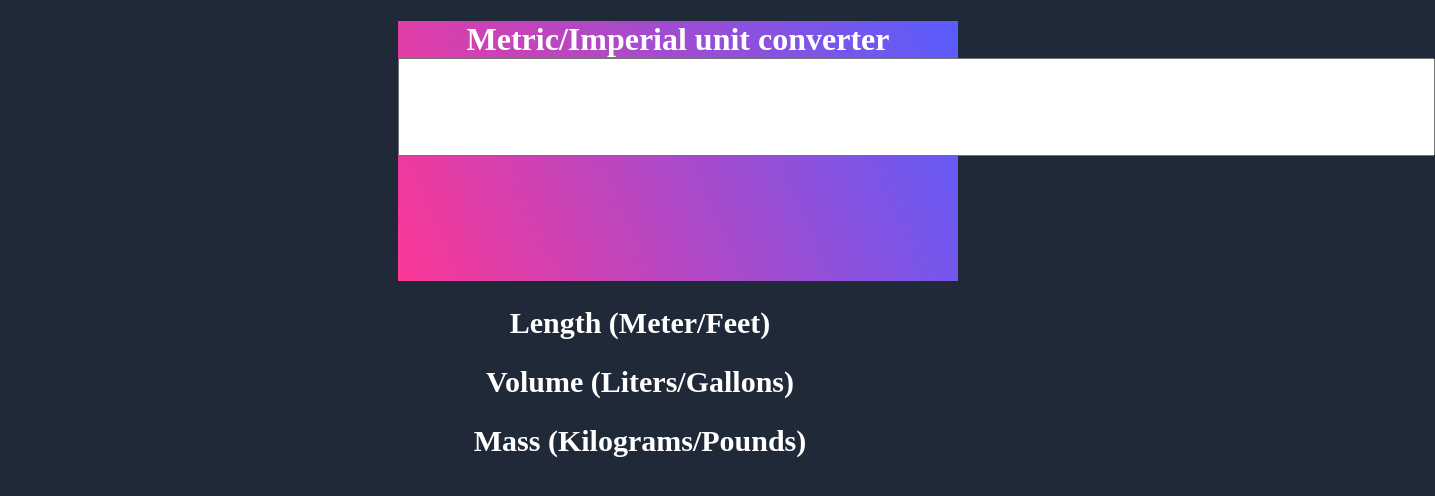
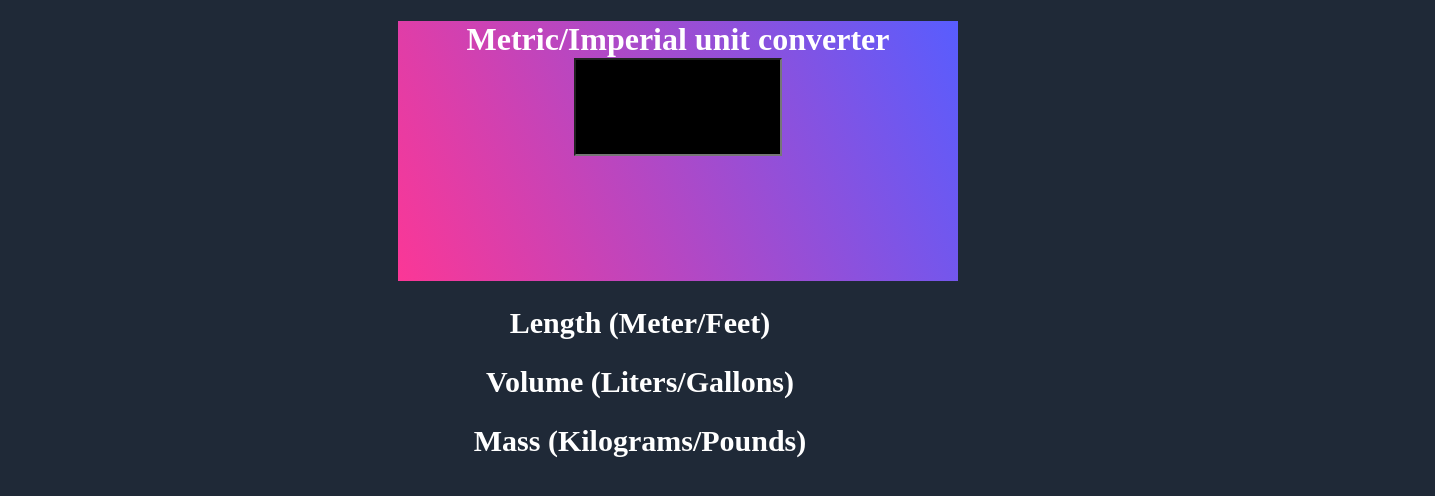
Before and after one commit to ghost-nex/Practice, a plain HTML site: page unitConverter/index.html in a window 1280 px wide. Shown: the whole page, 1435 px wide, since content can reach past the window. Drawn offline with Linux system fonts and the light colour scheme.

Commit message:
Update unitConverter.css

```diff
--- a/unitConverter/unitConverter.css
+++ b/unitConverter/unitConverter.css
@@ -17,6 +17,8 @@ main {
 }
 
 #number-el {
+    background-color: black;
+    width: 200px;
     color: white;
     font-size: 80px;
 }
```
